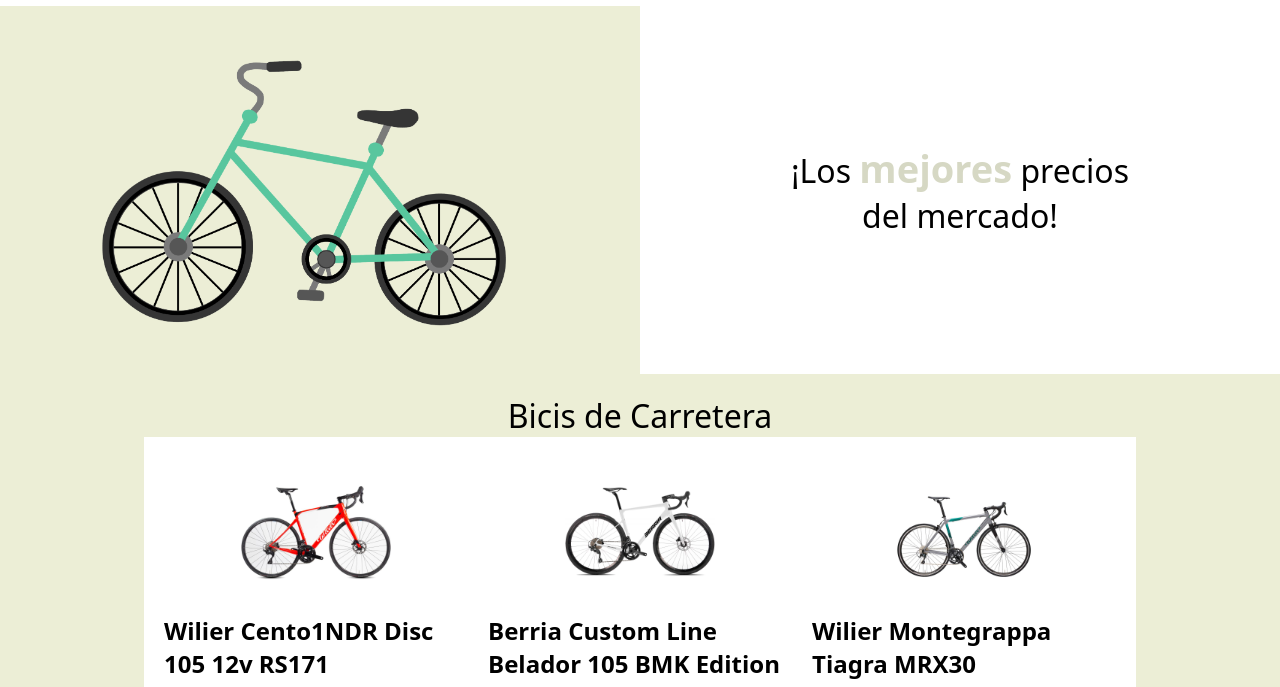
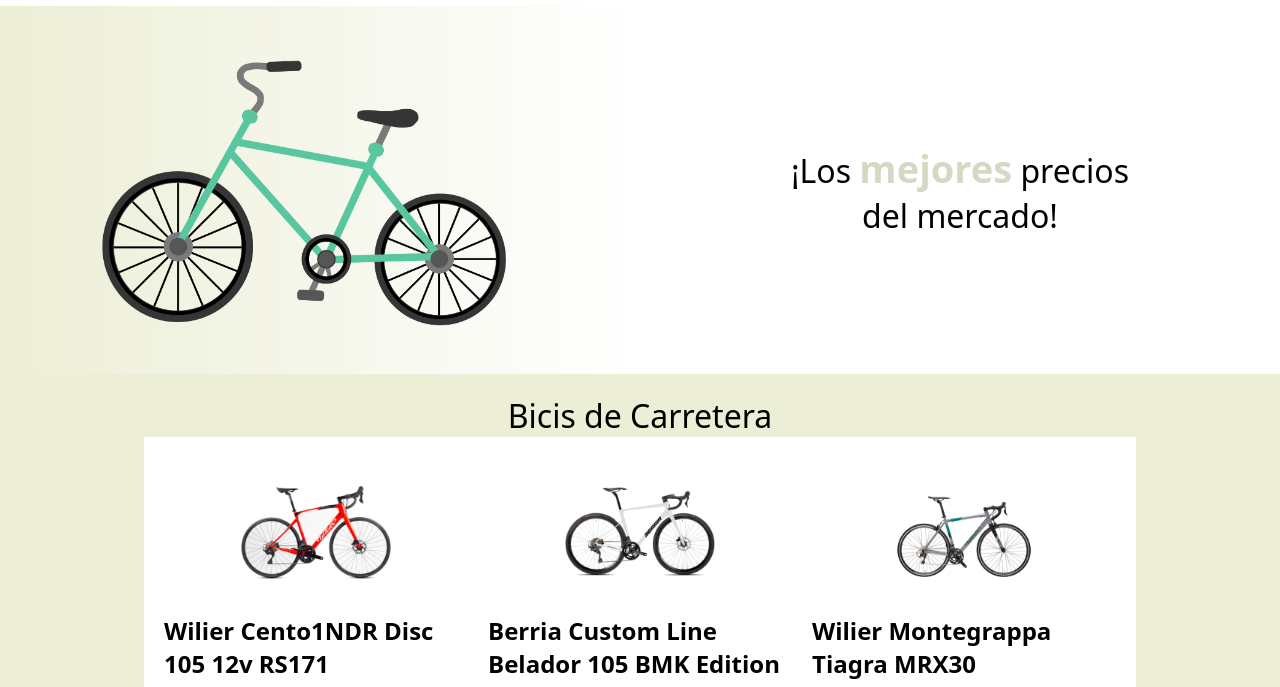
Before and after one commit to AlexLopz22/TiendaBicis, a plain HTML site: page index.html in a window 1280 px wide. Shown: the part 69-756 px from the top of the page. Drawn offline with Linux system fonts and the light colour scheme; a web font is replaced by a local one.

Commit message:
Update style.css

```diff
--- a/css/style.css
+++ b/css/style.css
@@ -61,7 +61,7 @@
     align-items: center;
 }
 .imagen{
-    background-color: var(--color-principal);
+    background: linear-gradient(to right, var(--color-principal), white);
     width: 50%;
 }
 .imagen img{
```
